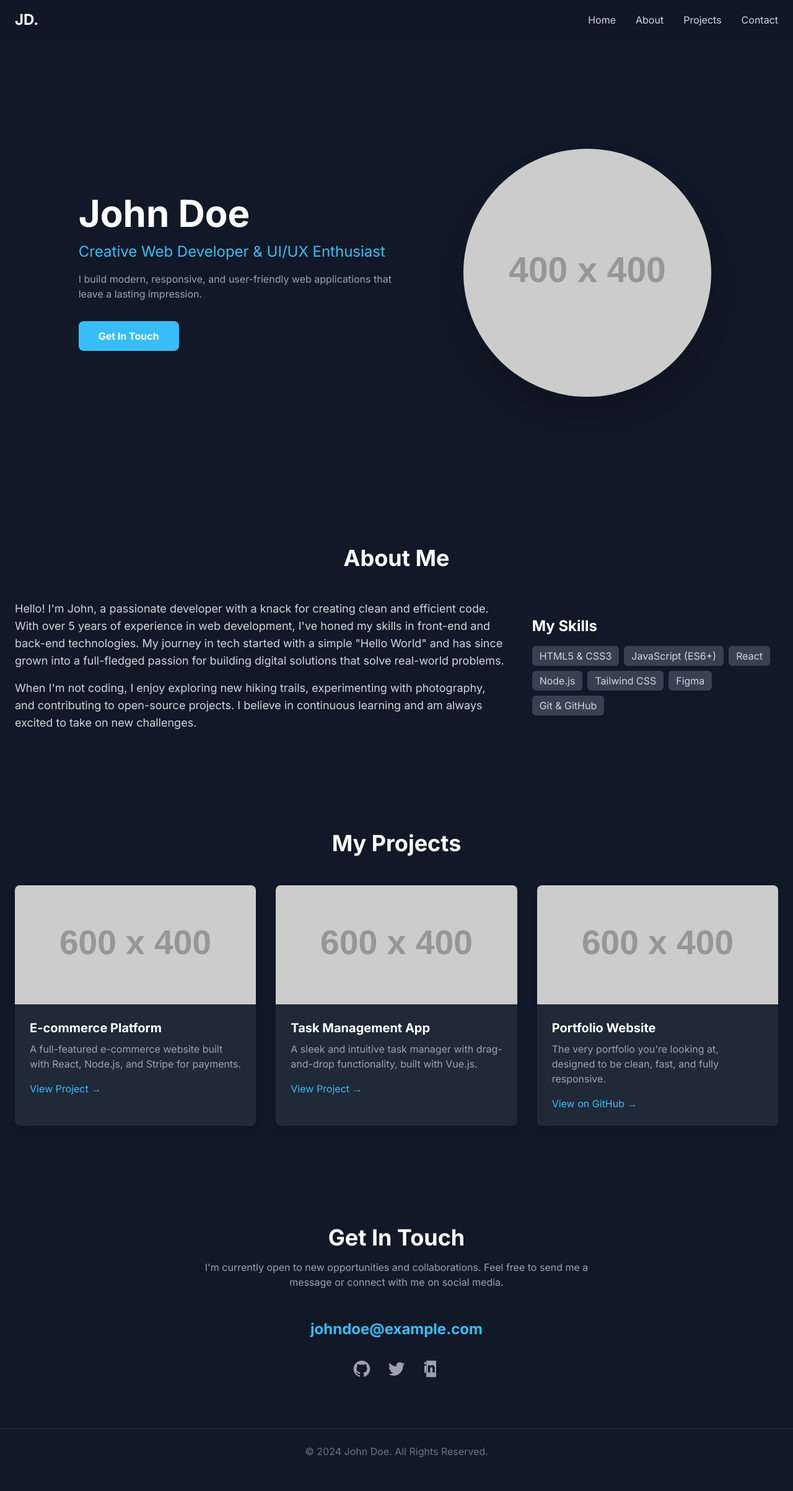
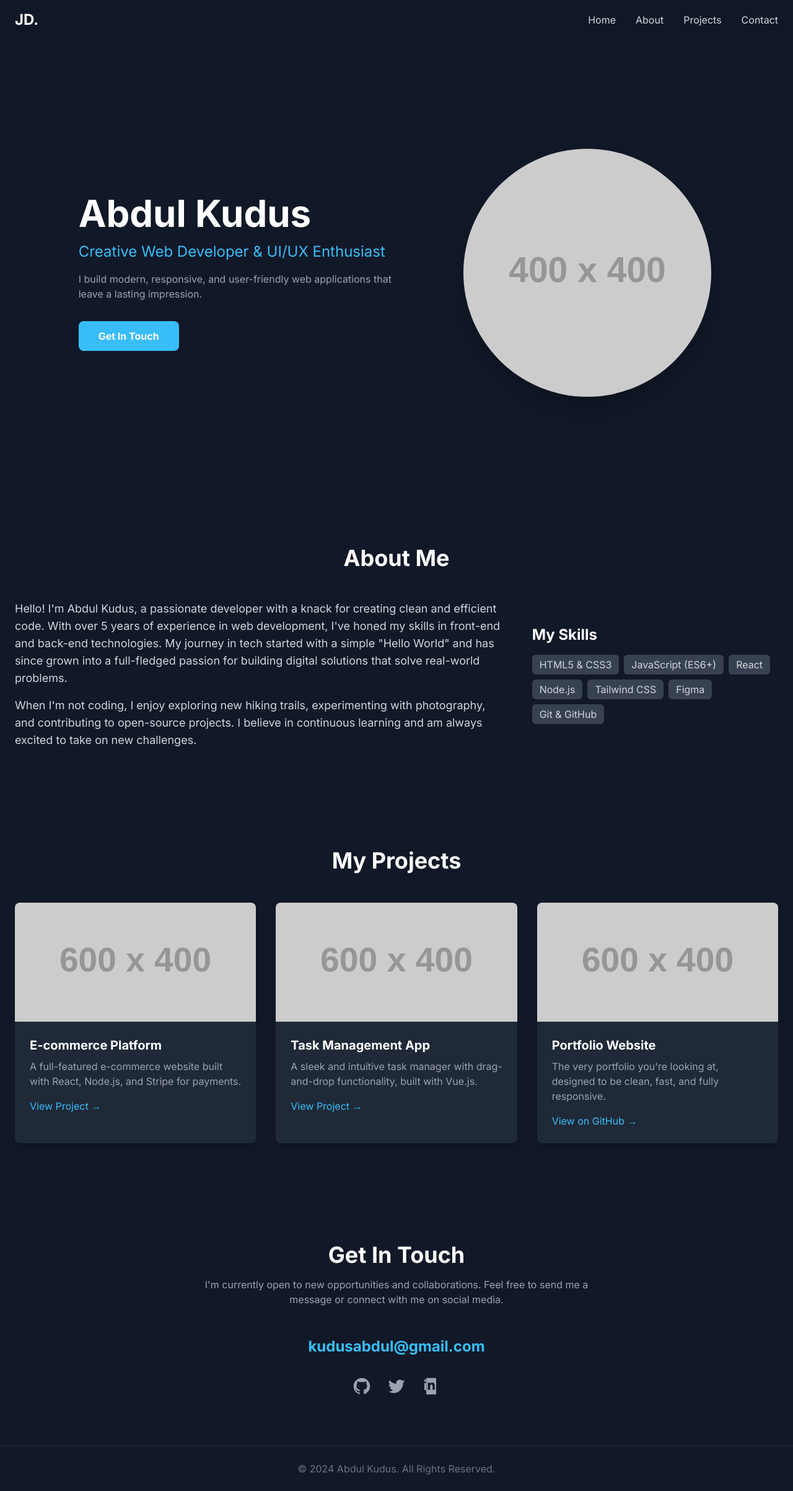
Before and after one commit to kudusabdul53-byte/My-Website, a plain HTML site: page index.html in a window 1280 px wide. Shown: the whole page at 62% size. Before the commit the page ends 2377 px from the top, so only its background shows below. Drawn offline with nearby package versions, Linux system fonts and the light colour scheme; placeholder pictures from the web are drawn by us.

Commit message:
First commit

```diff
--- a/index.html
+++ b/index.html
@@ -3,7 +3,7 @@
 <head>
     <meta charset="UTF-8">
     <meta name="viewport" content="width=device-width, initial-scale=1.0">
-    <title>John Doe | Portfolio</title>
+    <title>Abdul Kudus | Portfolio</title>
     <script src="https://cdn.tailwindcss.com"></script>
     <link rel="preconnect" href="https://fonts.googleapis.com">
     <link rel="preconnect" href="https://fonts.gstatic.com" crossorigin>
@@ -71,7 +71,7 @@
         <!-- Home Section -->
         <section id="home" class="min-h-screen flex flex-col md:flex-row items-center justify-center pt-20">
             <div class="text-center md:text-left md:w-1/2 md:pr-10">
-                <h1 class="text-4xl md:text-6xl font-bold text-white leading-tight mb-4">John Doe</h1>
+                <h1 class="text-4xl md:text-6xl font-bold text-white leading-tight mb-4">Abdul Kudus</h1>
                 <p class="text-xl md:text-2xl accent-color">Creative Web Developer & UI/UX Enthusiast</p>
                 <p class="text-gray-400 mt-4 max-w-lg mx-auto md:mx-0">
                     I build modern, responsive, and user-friendly web applications that leave a lasting impression.
@@ -79,7 +79,7 @@
                 <a href="#contact" class="mt-8 inline-block bg-accent-color text-white font-bold py-3 px-8 rounded-lg hover:bg-accent-dark transition duration-300">Get In Touch</a>
             </div>
             <div class="w-1/2 md:w-1/3 mt-10 md:mt-0">
-                <img src="https://placehold.co/400x400/1F2937/E5E7EB?text=JD" alt="Professional Photo of John Doe" class="rounded-full shadow-2xl mx-auto">
+                <img src="https://placehold.co/400x400/1F2937/E5E7EB?text=JD" alt="Professional Photo of Abdul Kudus" class="rounded-full shadow-2xl mx-auto">
             </div>
         </section>
 
@@ -89,7 +89,7 @@
             <div class="flex flex-col md:flex-row items-center gap-10">
                 <div class="md:w-2/3 text-lg text-gray-300 space-y-4">
                     <p>
-                        Hello! I'm John, a passionate developer with a knack for creating clean and efficient code. With over 5 years of experience in web development, I've honed my skills in front-end and back-end technologies. My journey in tech started with a simple "Hello World" and has since grown into a full-fledged passion for building digital solutions that solve real-world problems.
+                        Hello! I'm Abdul Kudus, a passionate developer with a knack for creating clean and efficient code. With over 5 years of experience in web development, I've honed my skills in front-end and back-end technologies. My journey in tech started with a simple "Hello World" and has since grown into a full-fledged passion for building digital solutions that solve real-world problems.
                     </p>
                     <p>
                         When I'm not coding, I enjoy exploring new hiking trails, experimenting with photography, and contributing to open-source projects. I believe in continuous learning and am always excited to take on new challenges.
@@ -151,7 +151,7 @@
                 I'm currently open to new opportunities and collaborations. Feel free to send me a message or connect with me on social media.
             </p>
             <div class="max-w-xl mx-auto text-center">
-                <a href="mailto:johndoe@example.com" class="text-2xl accent-color font-semibold hover:underline">johndoe@example.com</a>
+                <a href="mailto:kudusabdul53@gmail.com" class="text-2xl accent-color font-semibold hover:underline">kudusabdul@gmail.com</a>
                 <div class="flex justify-center space-x-6 mt-8">
                     <a href="#" class="text-gray-400 hover:text-sky-400 transition duration-300">
                         <svg class="w-8 h-8" fill="currentColor" viewBox="0 0 24 24" aria-hidden="true"><path fill-rule="evenodd" d="M12 2C6.477 2 2 6.477 2 12c0 4.418 2.865 8.165 6.839 9.489.5.092.682-.217.682-.482 0-.237-.009-.868-.014-1.703-2.782.605-3.369-1.343-3.369-1.343-.454-1.158-1.11-1.466-1.11-1.466-.908-.62.069-.608.069-.608 1.003.07 1.531 1.032 1.531 1.032.892 1.53 2.341 1.088 2.91.832.092-.647.35-1.088.636-1.338-2.22-.253-4.555-1.113-4.555-4.951 0-1.093.39-1.988 1.031-2.688-.103-.253-.446-1.272.098-2.65 0 0 .84-.27 2.75 1.026A9.564 9.564 0 0112 6.844c.85.004 1.705.115 2.504.337 1.909-1.296 2.747-1.027 2.747-1.027.546 1.379.203 2.398.1 2.651.64.7 1.028 1.595 1.028 2.688 0 3.848-2.338 4.695-4.566 4.943.359.309.678.92.678 1.855 0 1.338-.012 2.419-.012 2.747 0 .268.18.58.688.482A10.001 10.001 0 0022 12c0-5.523-4.477-10-10-10z" clip-rule="evenodd" /></svg>
@@ -171,7 +171,7 @@
     <!-- Footer -->
     <footer class="bg-gray-900 border-t border-gray-800">
         <div class="container mx-auto px-6 py-6 text-center text-gray-500">
-            <p>&copy; 2024 John Doe. All Rights Reserved.</p>
+            <p>&copy; 2024 Abdul Kudus. All Rights Reserved.</p>
         </div>
     </footer>
 
```
Also changed, not shown: 1 other file.
